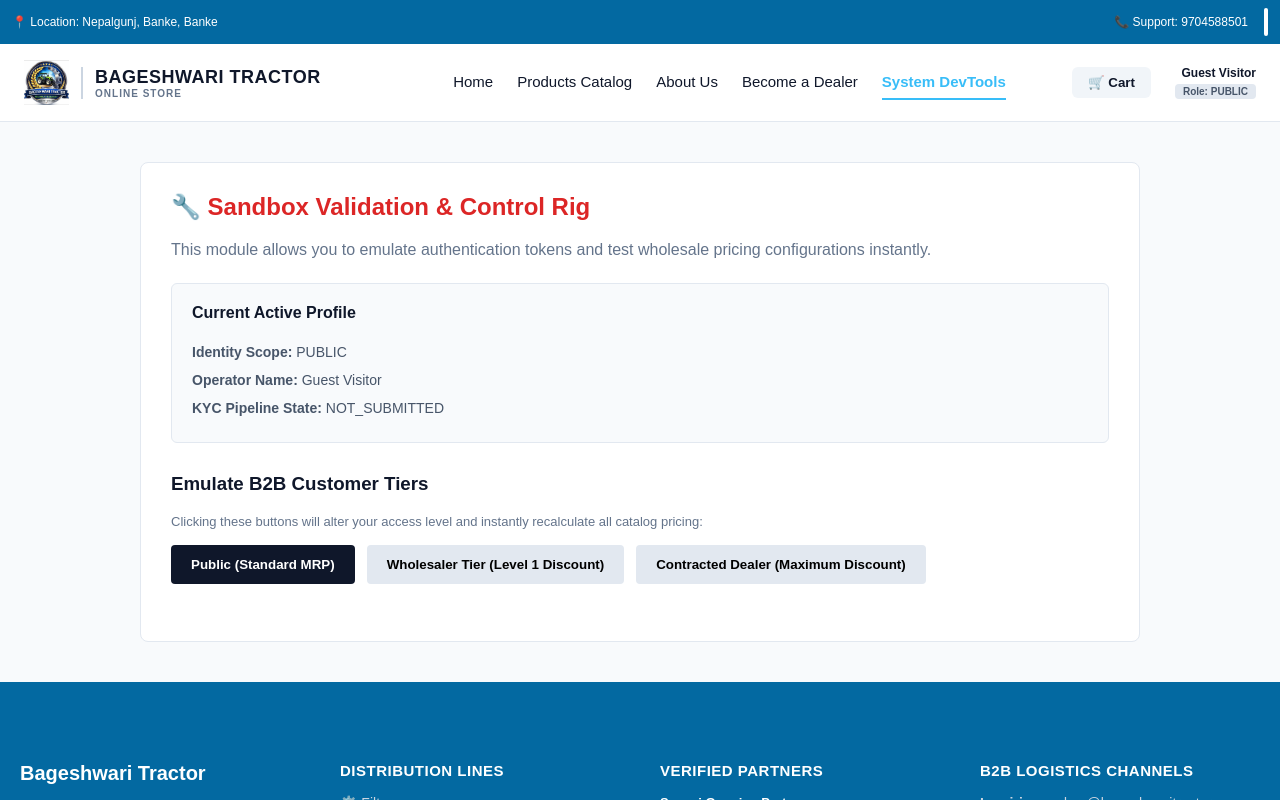
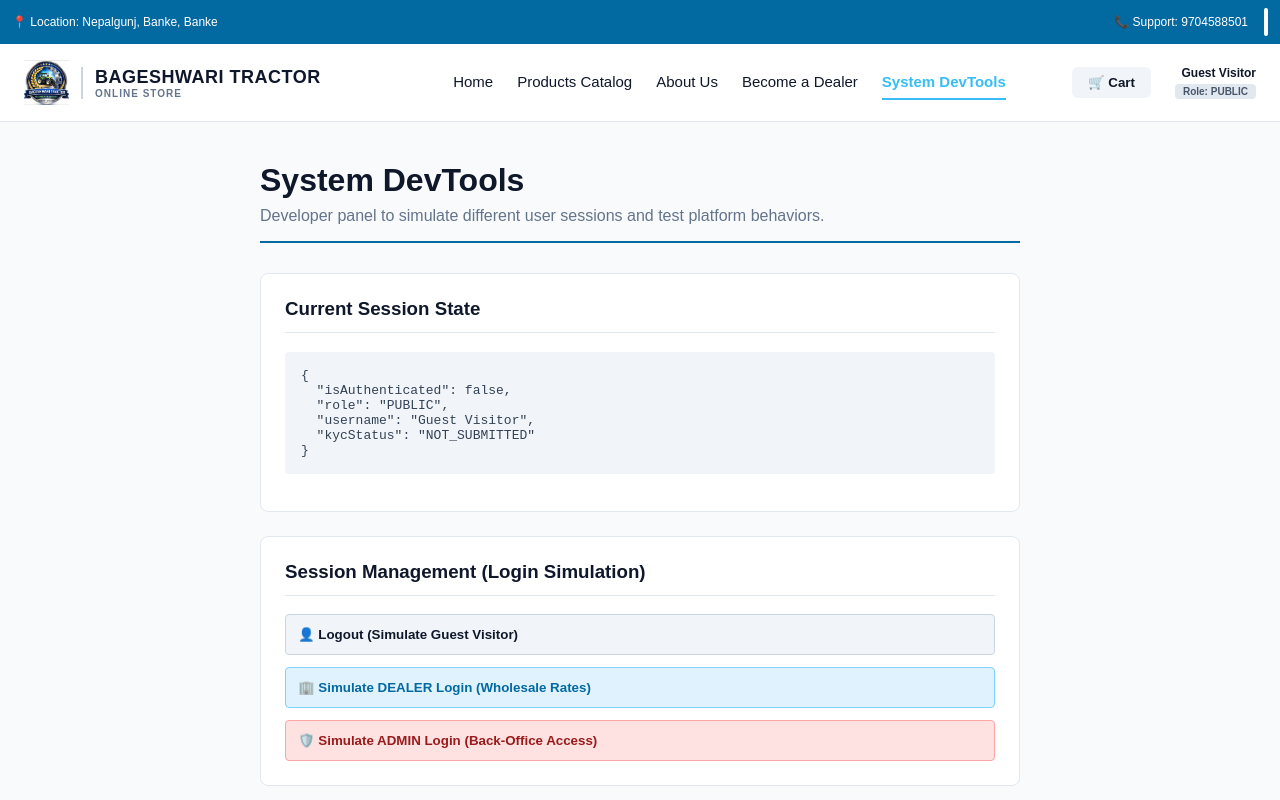
Before and after one commit to sandeep21704/bageshwari-tractor-platform, a React (Vite) app: page / in a window 1280 px wide. Both pictures are taken after a click on the button "System DevTools". Shown: the top 800 px of the page. Built offline with nearby package versions, Linux system fonts and the light colour scheme.

Commit message:
Update DevTools.tsx

```diff
--- a/src/pages/DevTools.tsx
+++ b/src/pages/DevTools.tsx
@@ -1,41 +1,58 @@
 import React from 'react';
 import { useAppState } from '../context/AppStateContext';
+import { GLOBAL_TENANT_DATA } from '../data/tenantConfig';
+import { getThemeTokens } from '../utils/themeEngine';
 
 export const DevTools: React.FC = () => {
-  const { session, switchRole } = useAppState();
+  const { session, switchRole, tFix } = useAppState();
+  const theme = getThemeTokens(GLOBAL_TENANT_DATA.currentTheme);
 
   return (
-    <div style={{ maxWidth: '1000px', margin: '40px auto', padding: '30px', backgroundColor: '#ffffff', borderRadius: '8px', border: '1px solid #e2e8f0', minHeight: '60vh', fontFamily: 'sans-serif' }}>
-      <h2 style={{ marginTop: 0, color: '#dc2626' }}>🔧 Sandbox Validation & Control Rig</h2>
-      <p style={{ color: '#64748b', marginBottom: '24px' }}>
-        This module allows you to emulate authentication tokens and test wholesale pricing configurations instantly.
-      </p>
+    <div style={{ maxWidth: '800px', margin: '40px auto', padding: '0 20px', minHeight: '80vh', fontFamily: 'sans-serif' }}>
 
-      <div style={{ backgroundColor: '#f8fafc', padding: '20px', borderRadius: '6px', marginBottom: '30px', border: '1px solid #e2e8f0' }}>
-        <h3 style={{ marginTop: 0, fontSize: '16px', color: '#0f172a' }}>Current Active Profile</h3>
-        <ul style={{ listStyle: 'none', padding: 0, margin: 0, fontSize: '14px', color: '#475569' }}>
-          <li style={{ padding: '6px 0' }}><strong>Identity Scope:</strong> {session.role}</li>
-          <li style={{ padding: '6px 0' }}><strong>Operator Name:</strong> {session.username}</li>
-          <li style={{ padding: '6px 0' }}><strong>KYC Pipeline State:</strong> {session.kycStatus}</li>
-        </ul>
+      <div style={{ marginBottom: '30px', borderBottom: `2px solid ${theme.primaryColor}`, paddingBottom: '16px' }}>
+        <h1 style={{ margin: '0 0 8px 0', color: '#0f172a' }}>{tFix("System DevTools")}</h1>
+        <p style={{ margin: 0, color: '#64748b' }}>Developer panel to simulate different user sessions and test platform behaviors.</p>
       </div>
 
-      <h3 style={{ color: '#0f172a' }}>Emulate B2B Customer Tiers</h3>
-      <p style={{ fontSize: '13px', color: '#64748b', marginBottom: '16px' }}>
-        Clicking these buttons will alter your access level and instantly recalculate all catalog pricing:
-      </p>
+      <div style={{ backgroundColor: '#fff', padding: '24px', borderRadius: '8px', border: '1px solid #e2e8f0', marginBottom: '24px' }}>
+        <h3 style={{ marginTop: 0, color: '#0f172a', borderBottom: '1px solid #e2e8f0', paddingBottom: '12px' }}>
+          Current Session State
+        </h3>
+        <pre style={{ backgroundColor: '#f1f5f9', padding: '16px', borderRadius: '4px', fontSize: '13px', color: '#334155', overflowX: 'auto' }}>
+          {JSON.stringify(session, null, 2)}
+        </pre>
+      </div>
 
-      <div style={{ display: 'flex', flexWrap: 'wrap', gap: '12px' }}>
-        <button onClick={() => switchRole('PUBLIC')} style={{ padding: '12px 20px', backgroundColor: session.role === 'PUBLIC' ? '#0f172a' : '#e2e8f0', color: session.role === 'PUBLIC' ? '#fff' : '#000', border: 'none', borderRadius: '4px', cursor: 'pointer', fontWeight: 'bold' }}>
-          Public (Standard MRP)
-        </button>
-        <button onClick={() => switchRole('REGISTERED_B2B')} style={{ padding: '12px 20px', backgroundColor: session.role === 'REGISTERED_B2B' ? '#0284c7' : '#e2e8f0', color: session.role === 'REGISTERED_B2B' ? '#fff' : '#000', border: 'none', borderRadius: '4px', cursor: 'pointer', fontWeight: 'bold' }}>
-          Wholesaler Tier (Level 1 Discount)
-        </button>
-        <button onClick={() => switchRole('DEALER')} style={{ padding: '12px 20px', backgroundColor: session.role === 'DEALER' ? '#16a34a' : '#e2e8f0', color: session.role === 'DEALER' ? '#fff' : '#000', border: 'none', borderRadius: '4px', cursor: 'pointer', fontWeight: 'bold' }}>
-          Contracted Dealer (Maximum Discount)
-        </button>
+      <div style={{ backgroundColor: '#fff', padding: '24px', borderRadius: '8px', border: '1px solid #e2e8f0' }}>
+        <h3 style={{ marginTop: 0, color: '#0f172a', borderBottom: '1px solid #e2e8f0', paddingBottom: '12px' }}>
+          Session Management (Login Simulation)
+        </h3>
+
+        <div style={{ display: 'grid', gap: '12px', marginTop: '16px' }}>
+          <button
+            onClick={() => switchRole('PUBLIC')}
+            style={{ padding: '12px', backgroundColor: '#f1f5f9', border: '1px solid #cbd5e1', borderRadius: '4px', cursor: 'pointer', fontWeight: 'bold', color: '#0f172a', textAlign: 'left' }}
+          >
+            👤 Logout (Simulate Guest Visitor)
+          </button>
+
+          <button
+            onClick={() => switchRole('DEALER')}
+            style={{ padding: '12px', backgroundColor: '#e0f2fe', border: '1px solid #7dd3fc', borderRadius: '4px', cursor: 'pointer', fontWeight: 'bold', color: '#0369a1', textAlign: 'left' }}
+          >
+            🏢 Simulate DEALER Login (Wholesale Rates)
+          </button>
+
+          <button
+            onClick={() => switchRole('ADMIN')}
+            style={{ padding: '12px', backgroundColor: '#fee2e2', border: '1px solid #fca5a5', borderRadius: '4px', cursor: 'pointer', fontWeight: 'bold', color: '#991b1b', textAlign: 'left' }}
+          >
+            🛡️ Simulate ADMIN Login (Back-Office Access)
+          </button>
+        </div>
       </div>
+
     </div>
   );
 };
```
